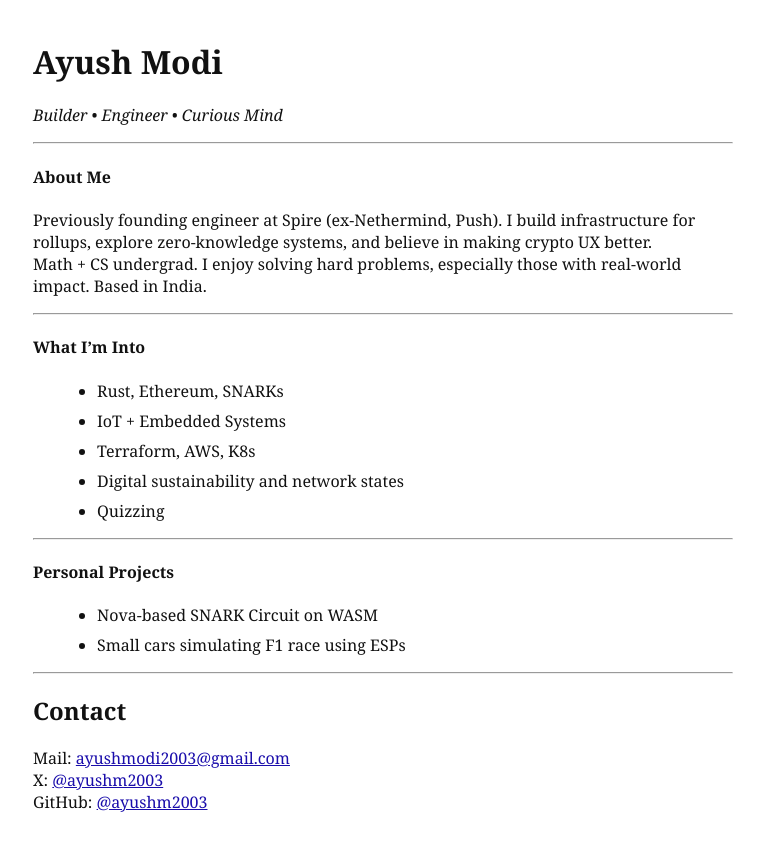
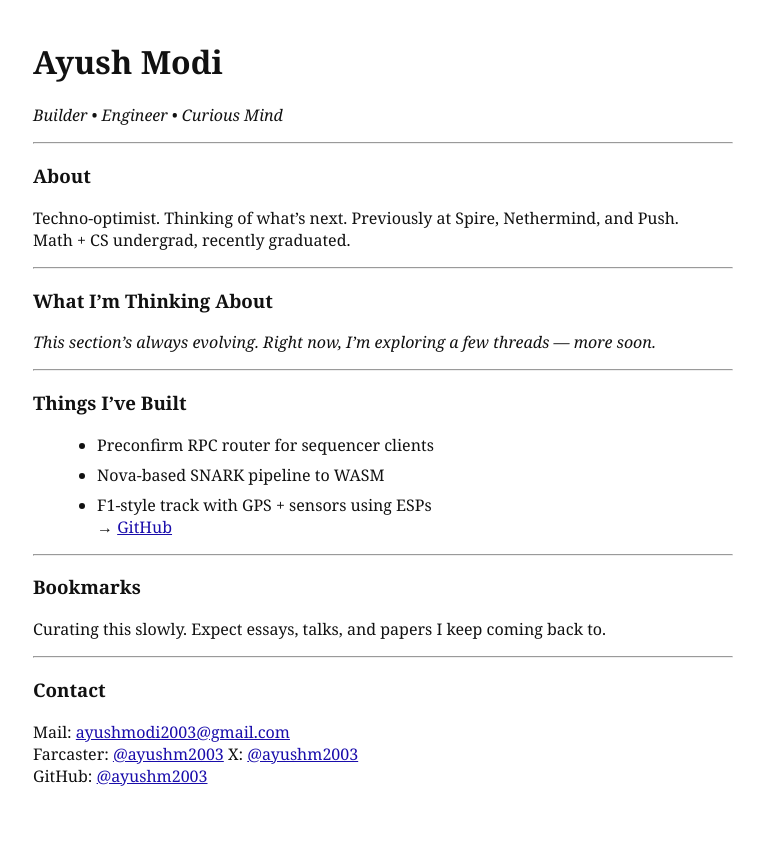
Before and after one commit to ayushm2003/ayushm2003.github.io, a Jekyll site: the page built from index.md, in a window 1280 px wide. Shown: the top 851 px of the page, without its empty margins (257-1021 px from the left). Built offline with Jekyll 4.4.1, drawn with Linux system fonts in a browser that asks for light colours.

Commit message:
content revamp

```diff
--- a/index.md
+++ b/index.md
@@ -8,28 +8,33 @@ title: ayush
 
 ---
 
-#### About Me
-Previously founding engineer at Spire (ex-Nethermind, Push). I build infrastructure for rollups, explore zero-knowledge systems, and believe in making crypto UX better.
-Math + CS undergrad. I enjoy solving hard problems, especially those with real-world impact. Based in India.
+### About
+Techno-optimist. Thinking of what's next.
+Previously at Spire, Nethermind, and Push.
+Math + CS undergrad, recently graduated.
 
 ---
 
-#### What I’m Into
-- Rust, Ethereum, SNARKs
-- IoT + Embedded Systems
-- Terraform, AWS, K8s
-- Digital sustainability and network states
-- Quizzing
+### What I’m Thinking About
+*This section’s always evolving. Right now, I'm exploring a few threads — more soon.*
 
 ---
 
-#### Personal Projects
-- Nova-based SNARK Circuit on WASM
-- Small cars simulating F1 race using ESPs
+### Things I’ve Built
+- Preconfirm RPC router for sequencer clients
+- Nova-based SNARK pipeline to WASM
+- F1-style track with GPS + sensors using ESPs
+→ [GitHub](https://github.com/ayushm2003)
 
 ---
 
-## Contact
+### Bookmarks
+Curating this slowly. Expect essays, talks, and papers I keep coming back to.
+
+---
+
+### Contact
 Mail: [ayushmodi2003@gmail.com](mailto:ayushmodi2003@gmail.com)
+Farcaster: [@ayushm2003](https://warpcast.com/ayushm.eth)
 X: [@ayushm2003](https://x.com/ayushm2003)
 GitHub: [@ayushm2003](https://github.com/ayushm2003)
```
